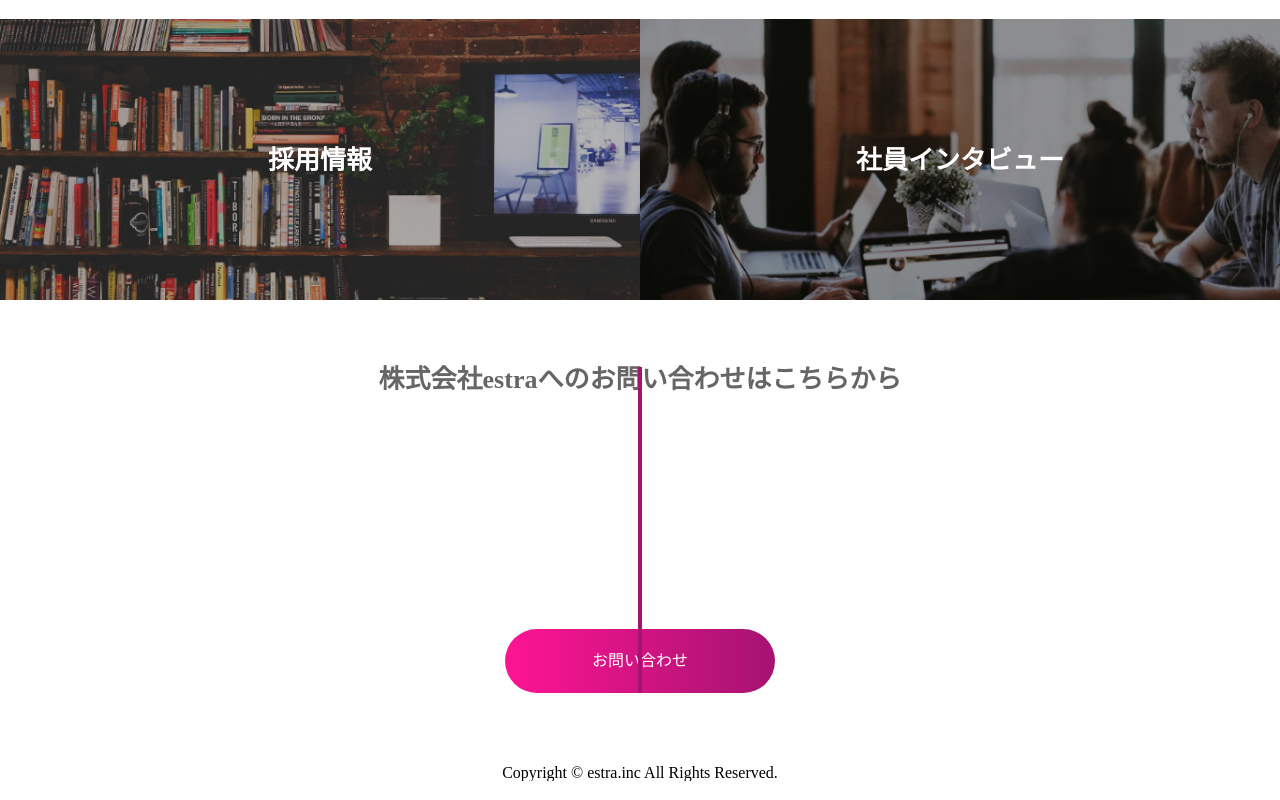
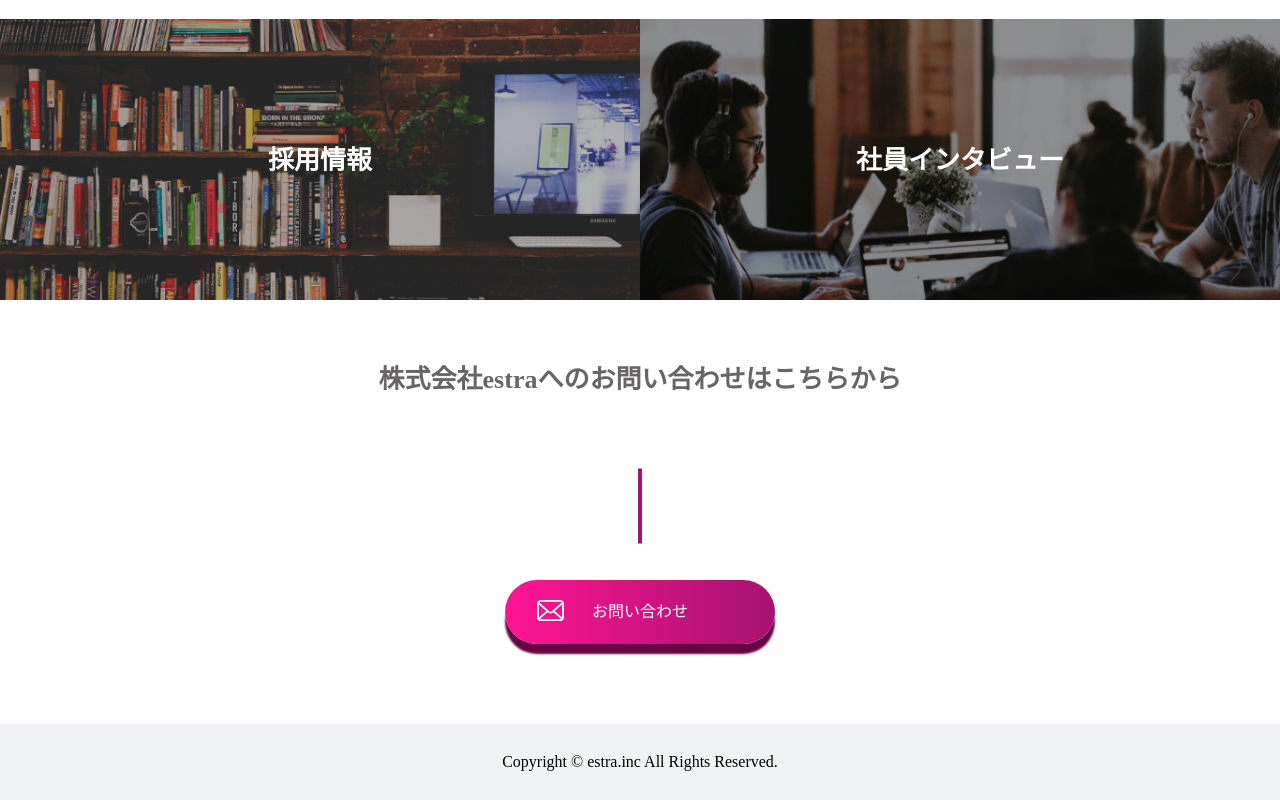
Before and after one commit to kei1476/LP-page, a plain HTML site: page index.html in a window 1280 px wide. Shown: the part 3302-4102 px from the top of the page. Drawn offline with Linux system fonts and the light colour scheme; a web font is replaced by a local one.

Commit message:
演習問題提出

```diff
--- a/css/style.css
+++ b/css/style.css
@@ -496,21 +496,21 @@
     color: rgba(65, 62, 62, 0.8);
     font-weight: bold;
     font-size: 26px;
-    margin-bottom: 64px;
+    margin-bottom: 32px;
 }
 
 .contact-btn-area {
     text-align: center;
-    margin: 72px 0;
+    margin: 80px 0;
 }
 
 .line-area {
     width: 100%;
-    height: 100px;
+    height: 75px;
 }
 
 .line {
-  height: 100%;
+  height: 75px;
   text-align: center;
   border-right: 4px solid #a51370;
   position: absolute;
@@ -527,9 +527,22 @@
    padding: 24px;
    border-radius: 32px;
    width: 270px;
-   box-shadow: ;
+   box-shadow: 0px 10px 2px #660643;
+   position: relative;
 }
 
-footer {
+.contact-btn::before {
+    content: url(../img/mailicon.svg);
+    width: 10%;
+    display: inline-block;
+    position: absolute;
+    top: 27%;
+    left: 12%;
+}
+
+.footer {
     text-align: center;
+    background-color: rgb(210, 212, 218, 30%);
+    padding: 30px 0;
+
 }
--- a/index.html
+++ b/index.html
@@ -215,7 +215,7 @@
             <a href="#" class="contact-btn">お問い合わせ</a>
         </div>
     </div>
-    <footer>
+    <footer class="footer">
         <small>Copyright © estra.inc All Rights Reserved.</small>
     </footer>
   </main>
```
